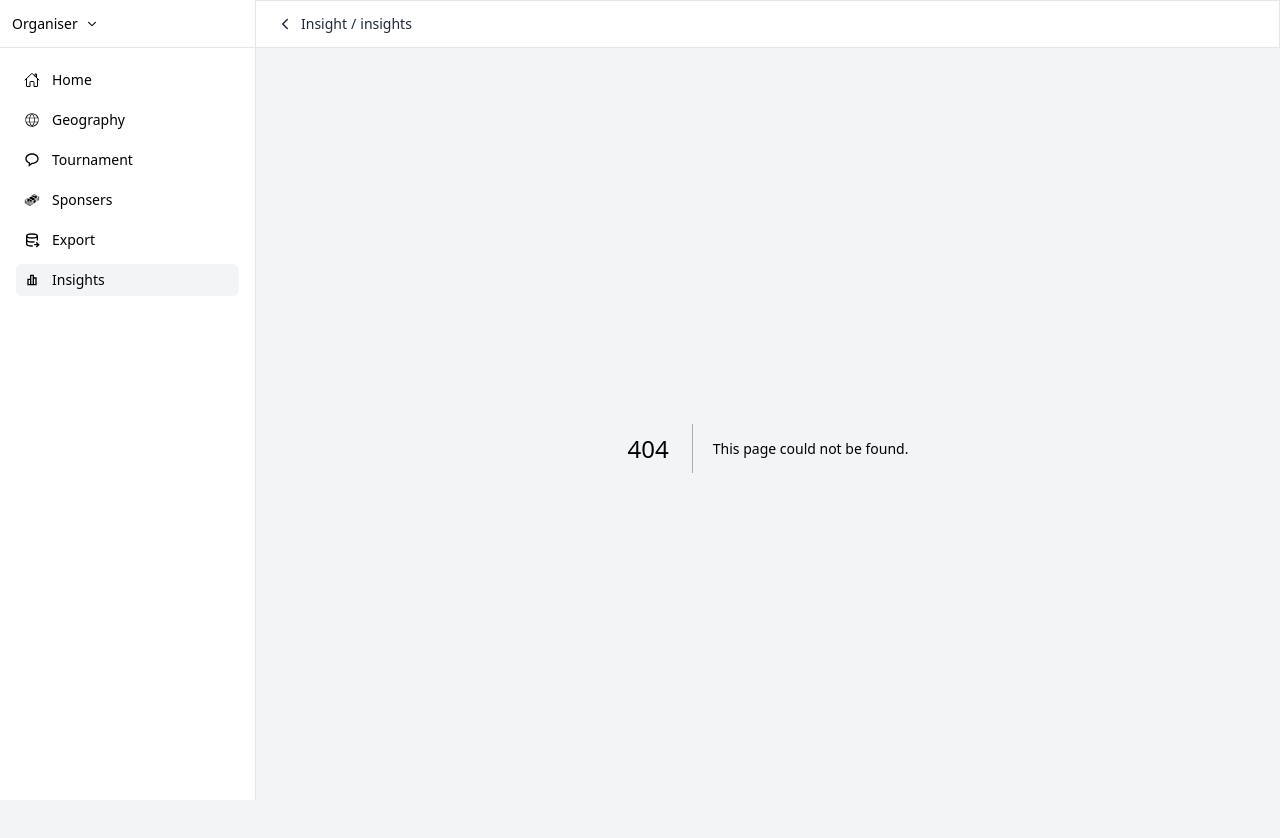
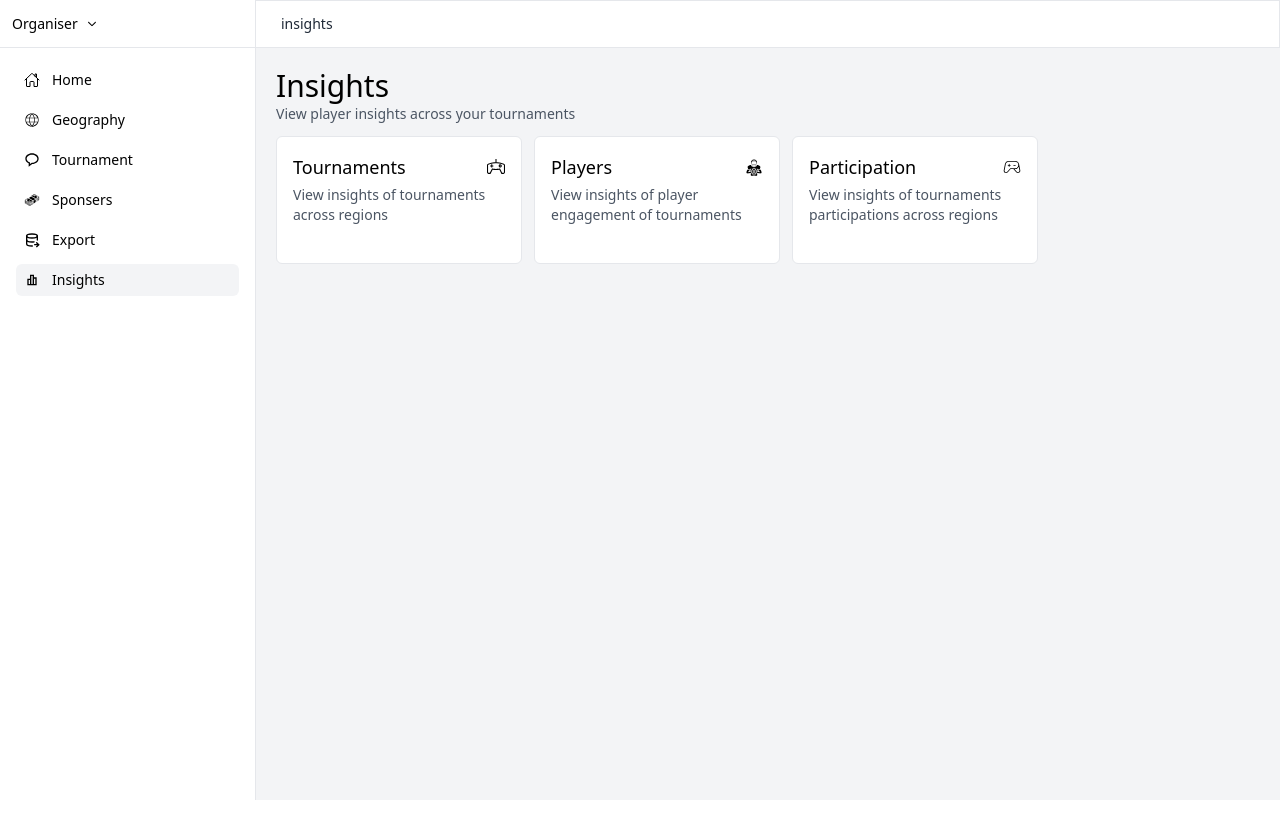
Before and after one commit to dev-dataActions/helpdesk-playground, a Next.js app: page /insights in a window 1280 px wide. Before the commit this address had no page. Shown: the top 838 px of the page. After the commit the page ends 800 px from the top, so only its background shows below. Built offline with nearby package versions, Linux system fonts and the light colour scheme.

Commit message:
minor changes

```diff
--- a/src/module/SidebarLayout.tsx
+++ b/src/module/SidebarLayout.tsx
@@ -1,6 +1,6 @@
 import { FiBook } from "react-icons/fi";
 import { List } from "./List";
-import { ReactNode, useEffect } from "react";
+import { ReactNode, useEffect, useMemo } from "react";
 import { IoIosArrowDown } from "react-icons/io";
 import { IoHomeOutline } from "react-icons/io5";
 import { CiGlobe } from "react-icons/ci";
@@ -13,11 +13,27 @@ import { useRouter } from "next/router";
 import { usePathname } from "next/navigation";
 
 export const SidebarLayout = ({ children }: { children: ReactNode }) => {
-  const navItems = [
+  const router = useRouter();
+  const pathname = usePathname();
+  const createPathArray = () => {
+    if (!pathname) return [];
+
+    return pathname
+      .split("/")
+      .filter(Boolean)
+      .map((segment, index) => ({
+        label: segment,
+        id: index + 1,
+      }));
+  };
+  const navItems = useMemo(
+    () => [
       {
         id: 1,
         icon: <IoHomeOutline size={16} />,
+        href: "/",
         label: "Home",
+        current: pathname.length === 1,
       },
       {
         id: 2,
@@ -42,24 +58,13 @@ export const SidebarLayout = ({ children }: { children: ReactNode }) => {
       {
         id: 6,
         icon: <CgInsights size={16} />,
-      href: "/",
+        href: "/insights",
         label: "Insights",
-      current: true,
+        current: pathname.includes("/insights"),
       },
-  ];
-  const router = useRouter();
-  const pathname = usePathname();
-  const createPathArray = () => {
-    if (!pathname) return [];
-
-    return pathname
-      .split("/")
-      .filter(Boolean)
-      .map((segment, index) => ({
-        label: segment,
-        id: index + 1,
-      }));
-  };
+    ],
+    [pathname]
+  );
   return (
     <div className="relative bg-gray-100">
       <div className="fixed top-0 left-0 z-30 w-64">
@@ -79,10 +84,7 @@ export const SidebarLayout = ({ children }: { children: ReactNode }) => {
         className={`transition-all h-12 w-full md:pl-64 px-4 fixed top-0 left-0 z-10 bg-white border border-b`}
       >
         <div className="px-5 h-full flex items-center text-sm">
-          <Breadcrumbs
-            onBack={() => router.back()}
-            breadcrumbs={[{ label: "Insight", id: 0 }, ...createPathArray()]}
-          />
+          <Breadcrumbs onBack={() => router.back()} breadcrumbs={createPathArray()} />
         </div>
       </div>
       <div className="min-h-screen md:pl-64 pt-12">{children}</div>
--- a/src/pages/index.tsx
+++ b/src/pages/index.tsx
@@ -1,48 +1,8 @@
-import { useRouter } from "next/router";
-import { GiAmericanFootballPlayer } from "react-icons/gi";
-import { PiGameControllerLight } from "react-icons/pi";
-import { TfiGame } from "react-icons/tfi";
-
 const AnalyticsPage = () => {
-  const router = useRouter();
   return (
-    <div className="p-5">
-      <div className="mb-3">
-        <p className="font-medium text-3xl">Insights</p>
-        <p className="text-gray-600 text-sm">View player insights across your tournaments</p>
-      </div>
-
-      <div className="flex justify-start items-center gap-3">
-        <div
-          className="bg-white rounded-md w-[25%] p-4 h-32 border cursor-pointer"
-          onClick={() => router.push("/tournament")}
-        >
-          <div className="flex justify-between items-center mb-1">
-            <p className="text-lg">Tournaments</p>
-            <TfiGame size={18} />
-          </div>
-          <div className="text-sm text-gray-600">View insights of tournaments across regions</div>
-        </div>
-
-        <div className="bg-white rounded-md w-[25%] p-4 h-32 border cursor-pointer">
-          <div className="flex justify-between items-center mb-1">
-            <p className="text-lg">Players</p>
-            <GiAmericanFootballPlayer size={18} />
-          </div>
-          <div className="text-sm text-gray-600">
-            View insights of player engagement of tournaments
-          </div>
-        </div>
-
-        <div className="bg-white rounded-md w-[25%] p-4 h-32 border cursor-pointer">
-          <div className="flex justify-between items-center mb-1">
-            <p className="text-lg">Participation</p>
-            <PiGameControllerLight size={18} />
-          </div>
-          <div className="text-sm text-gray-600">
-            View insights of tournaments participations across regions
-          </div>
-        </div>
+    <div className="h-screen w-full flex justify-between items-center">
+      <div className="p-16 rounded-md bg-white w-[50%] text-center">
+        <p className="text-3xl font-medium">Get started...</p>
       </div>
     </div>
   );
--- /dev/null
+++ b/src/pages/insights.tsx
@@ -0,0 +1,51 @@
+import { useRouter } from "next/router";
+import { GiAmericanFootballPlayer } from "react-icons/gi";
+import { PiGameControllerLight } from "react-icons/pi";
+import { TfiGame } from "react-icons/tfi";
+
+const AnalyticsPage = () => {
+  const router = useRouter();
+  return (
+    <div className="p-5">
+      <div className="mb-3">
+        <p className="font-medium text-3xl">Insights</p>
+        <p className="text-gray-600 text-sm">View player insights across your tournaments</p>
+      </div>
+
+      <div className="flex justify-start items-center gap-3">
+        <div
+          className="bg-white rounded-md w-[25%] p-4 h-32 border cursor-pointer"
+          onClick={() => router.push("/tournament")}
+        >
+          <div className="flex justify-between items-center mb-1">
+            <p className="text-lg">Tournaments</p>
+            <TfiGame size={18} />
+          </div>
+          <div className="text-sm text-gray-600">View insights of tournaments across regions</div>
+        </div>
+
+        <div className="bg-white rounded-md w-[25%] p-4 h-32 border cursor-pointer">
+          <div className="flex justify-between items-center mb-1">
+            <p className="text-lg">Players</p>
+            <GiAmericanFootballPlayer size={18} />
+          </div>
+          <div className="text-sm text-gray-600">
+            View insights of player engagement of tournaments
+          </div>
+        </div>
+
+        <div className="bg-white rounded-md w-[25%] p-4 h-32 border cursor-pointer">
+          <div className="flex justify-between items-center mb-1">
+            <p className="text-lg">Participation</p>
+            <PiGameControllerLight size={18} />
+          </div>
+          <div className="text-sm text-gray-600">
+            View insights of tournaments participations across regions
+          </div>
+        </div>
+      </div>
+    </div>
+  );
+};
+
+export default AnalyticsPage;
```
Lines whose indentation alone changed are shown as unchanged.
